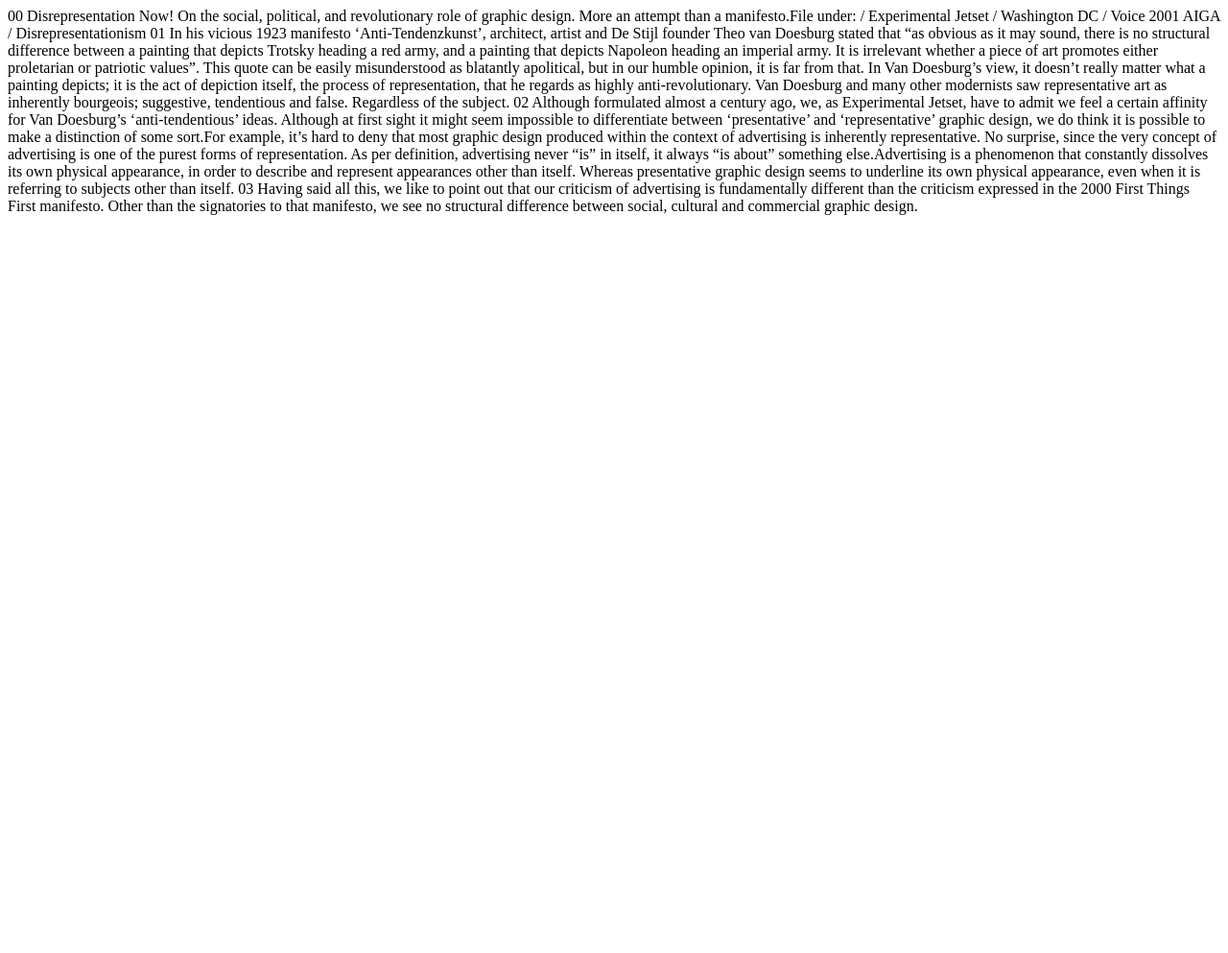
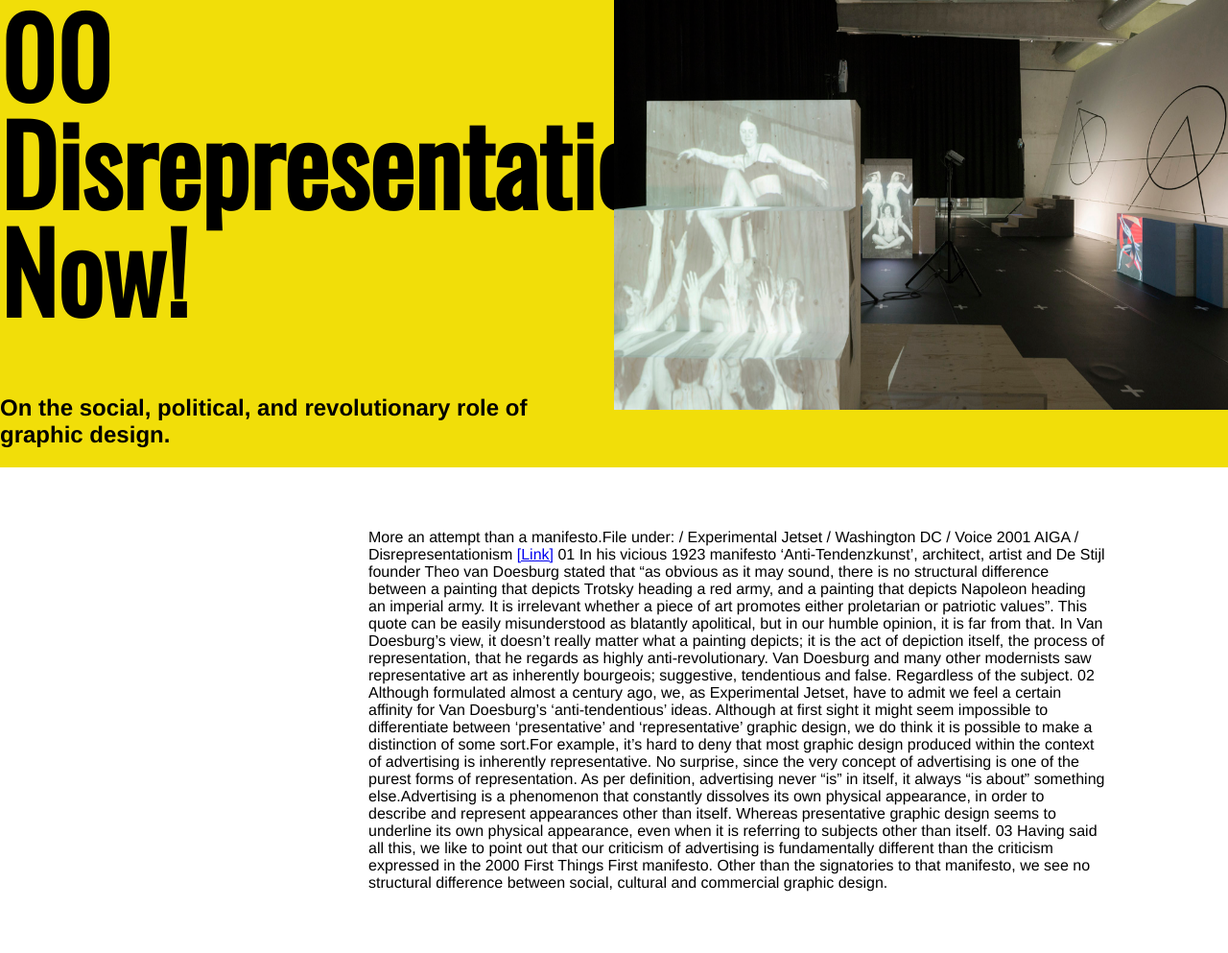
Before and after one commit to casisk/manifesto, a plain HTML site: page index.html in a window 1280 px wide. Shown: the whole page at 96% size. Before the commit the page ends 800 px from the top, so only its background shows below. Drawn offline with nearby package versions, Linux system fonts and the light colour scheme.

Commit message:
new files

```diff
--- /dev/null
+++ b/css/styles.css
@@ -0,0 +1,49 @@
+body {
+    font-family: Helvetica, sans-serif;
+    font-size: 1em;
+    background-color: #f1de09;
+    width:100%;
+    margin: 0;
+}
+
+h1 {
+    font-family: 'Oswald', sans-serif;
+    font-size: 7em;
+    line-height:100%;
+    margin-block-start: 0;
+    hyphens:auto;
+}
+
+.feature-image img {
+    height:auto;
+    width:50%;
+    position:fixed;
+        right:0;
+            z-index: 1;
+
+
+
+}
+
+.feature-image {
+    text-align:right;
+
+}
+
+.left-column {
+    width: calc(50% - 0px);
+    float:left;
+    display: inline-block;
+}
+
+.right-column {
+    width:50%;
+    float:right;
+    display: inline-block;
+}
+
+.manifesto {
+    display:inline-block;
+    padding: 5% 10% 5% 30%;
+    background-color:white;
+}
--- a/index.html
+++ b/index.html
@@ -1,15 +1,37 @@
 <html>
+
 <head>
+
+<title>Disrepresentation Now</title>
+
+<link rel="stylesheet" href="css/styles.css">
+
+<link rel="preconnect" href="https://fonts.googleapis.com">
+<link rel="preconnect" href="https://fonts.gstatic.com" crossorigin>
+<link href="https://fonts.googleapis.com/css2?family=Oswald&display=swap" rel="stylesheet">
+
 </head>
 
-    <body>
-    00 Disrepresentation Now!
-On the social, political, and revolutionary role of graphic design.
-More an attempt than a manifesto.File under:
+<body>
+
+<div class="left-column">
+       <h1>00 Disrepresentation Now!</h1>
+        <h2>On the social, political, and revolutionary role of graphic design.
+        </h2>
+</div>
+
+<div class="feature-image">
+    <img src="images/HNISE13.jpg" alt="Experimental Jetset work sample">
+</div>
+
+<div class="manifesto">
+  More an attempt than a manifesto.File under:
 / Experimental Jetset
 / Washington DC
 / Voice 2001 AIGA
 / Disrepresentationism
+
+    <a href="helloworld.html">[Link]</a>
 
 01 In his vicious 1923 manifesto ‘Anti-Tendenzkunst’, architect, artist and De Stijl founder Theo van Doesburg stated that “as obvious as it may sound, there is no structural difference between a painting that depicts Trotsky heading a red army, and a painting that depicts Napoleon heading an imperial army. It is irrelevant whether a piece of art promotes either proletarian or patriotic values”. This quote can be easily misunderstood as blatantly apolitical, but in our humble opinion, it is far from that. In Van Doesburg’s view, it doesn’t really matter what a painting depicts; it is the act of depiction itself, the process of representation, that he regards as highly anti-revolutionary. Van Doesburg and many other modernists saw representative art as inherently bourgeois; suggestive, tendentious and false. Regardless of the subject.
 
@@ -18,6 +40,11 @@
 Although at first sight it might seem impossible to differentiate between ‘presentative’ and ‘representative’ graphic design, we do think it is possible to make a distinction of some sort.For example, it’s hard to deny that most graphic design produced within the context of advertising is inherently representative. No surprise, since the very concept of advertising is one of the purest forms of representation. As per definition, advertising never “is” in itself, it always “is about” something else.Advertising is a phenomenon that constantly dissolves its own physical appearance, in order to describe and represent appearances other than itself. Whereas presentative graphic design seems to underline its own physical appearance, even when it is referring to subjects other than itself.
 
 03 Having said all this, we like to point out that our criticism of advertising is fundamentally different than the criticism expressed in the 2000 First Things First manifesto. Other than the signatories to that manifesto, we see no structural difference between social, cultural and commercial graphic design.
+</div>
 
-    </body>
+
+</body>
+
+
+
 </html>
```
Also changed, not shown: helloworld.html (added, +15 -0 lines), images/HNISE13.jpg (added), images/emojilaugh-emoji.gif (added).
